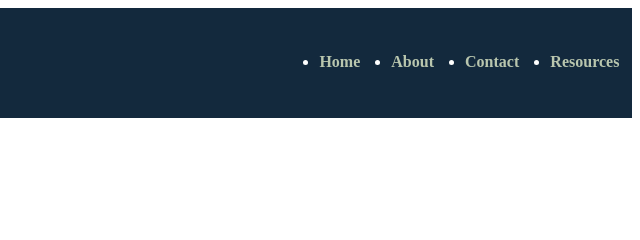
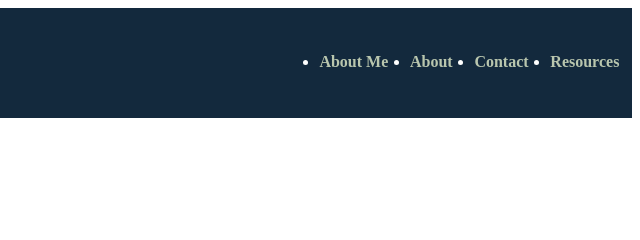
Before and after one commit to Luy7Jr/Homework-2, a plain HTML site: page Homework.html in a window 1280 px wide. Shown: the top 240 px of the page, 640-1280 px from the left. Drawn offline with Linux system fonts and the light colour scheme.

Commit message:
About Me

```diff
--- a/Homework.html
+++ b/Homework.html
@@ -13,7 +13,7 @@
     <h1>Luis Jr. Raposo</h1>
     <nav>
       <ul>
-        <li><a href="#">Home</a></li>
+        <li><a href="#">About Me</a></li>
         <li><a href="#">About</a></li>
         <li><a href="#">Contact</a></li>
         <li><a href="#">Resources</a></li>
```
